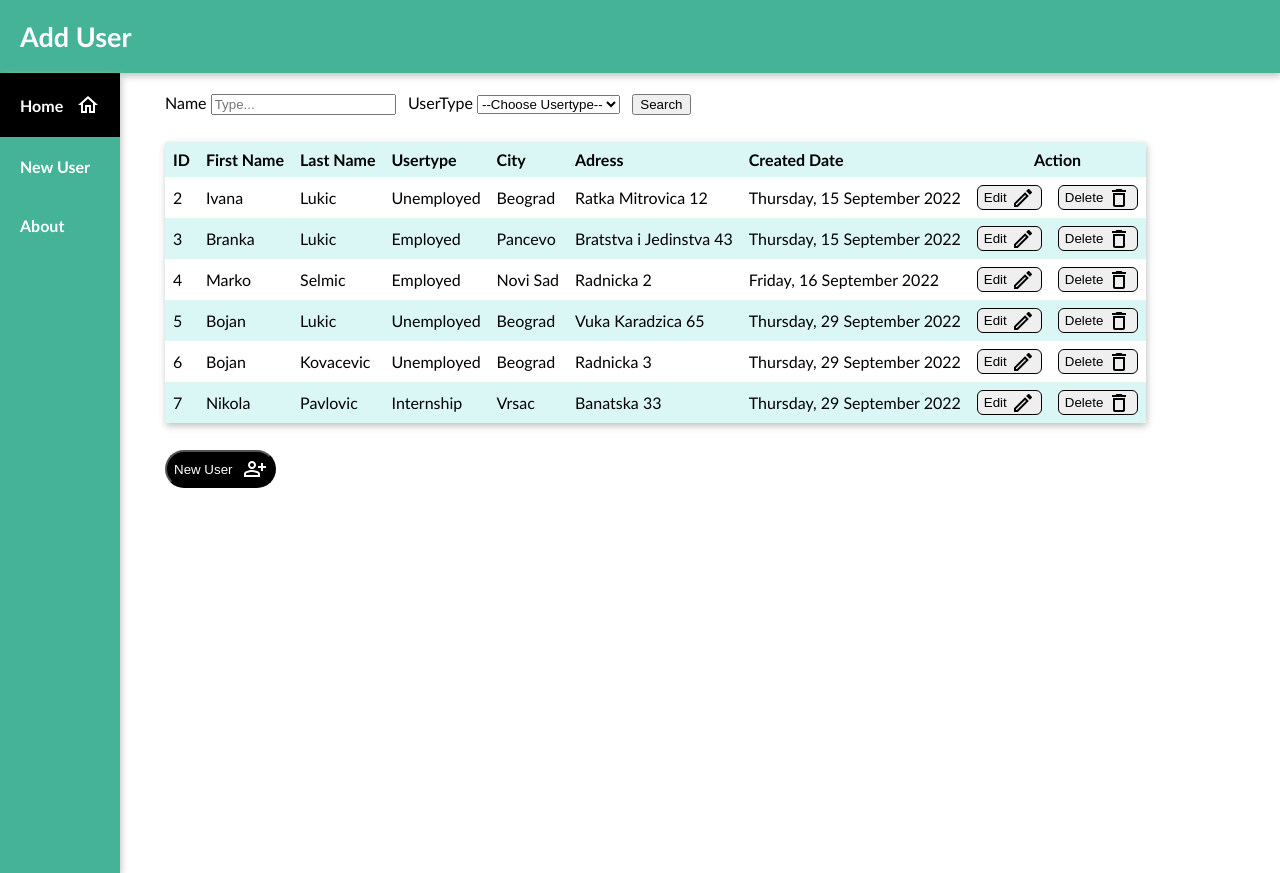
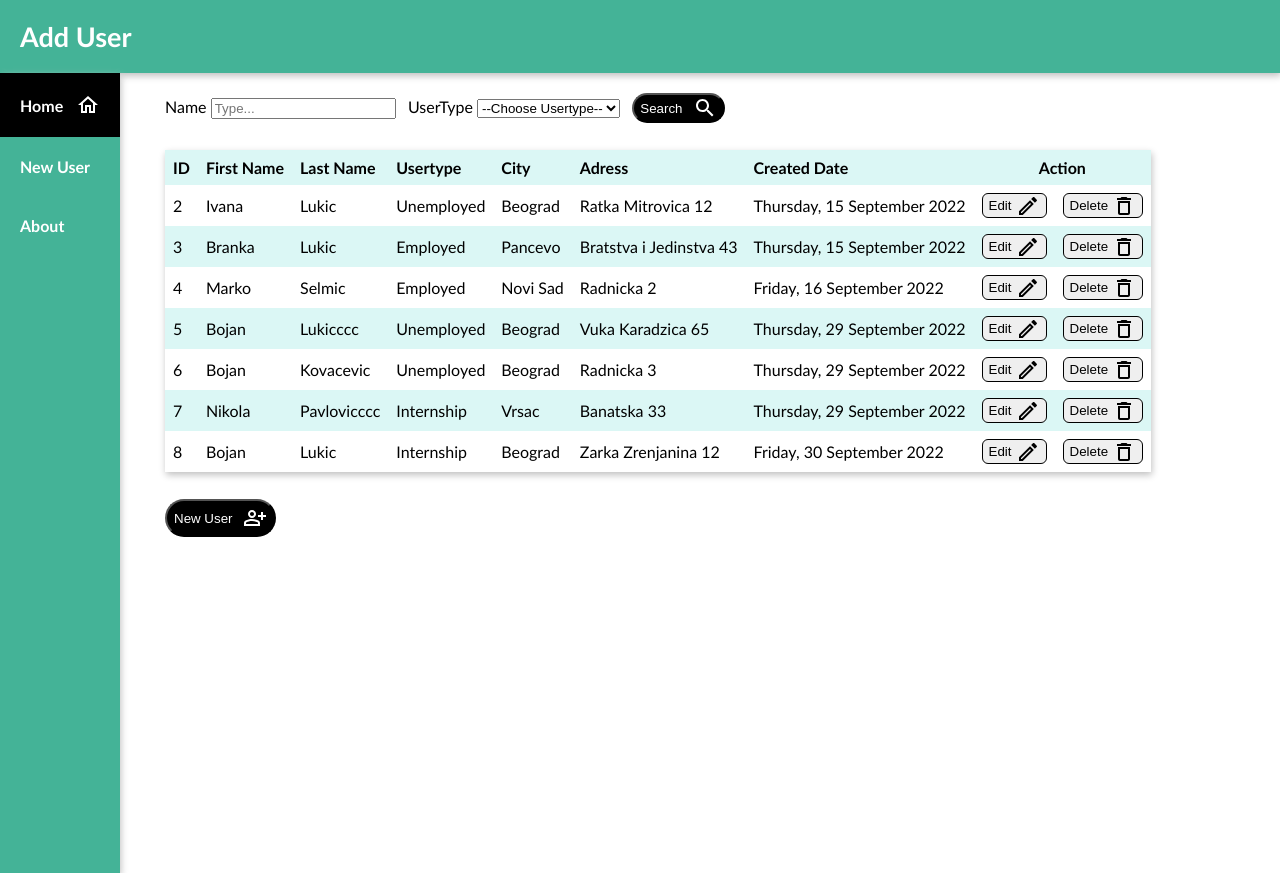
Before and after one commit to bojanlukic/React-Add-User, a React (Create React App) app: page / in a window 1280 px wide. Built offline with nearby package versions, Linux system fonts and the light colour scheme; data requests are answered from the project's data file.

Commit message:
Css mostly

```diff
--- a/db.json
+++ b/db.json
@@ -8,7 +8,7 @@
       "adress": "Ratka Mitrovica 12",
       "createdDate": "Thursday, 15 September 2022",
       "id": 2,
-      "ModifiedDate": "Tuesday, 27 September 2022"
+      "ModifiedDate": "Friday, 30 September 2022"
     },
     {
       "firstName": "Branka",
@@ -31,12 +31,13 @@
     },
     {
       "firstName": "Bojan",
-      "lastName": "Lukic",
+      "lastName": "Lukicccc",
       "userType": "Unemployed",
       "city": "Beograd",
       "adress": "Vuka Karadzica 65",
       "createdDate": "Thursday, 29 September 2022",
-      "id": 5
+      "id": 5,
+      "ModifiedDate": "Friday, 30 September 2022"
     },
     {
       "firstName": "Bojan",
@@ -49,12 +50,22 @@
     },
     {
       "firstName": "Nikola",
-      "lastName": "Pavlovic",
+      "lastName": "Pavlovicccc",
       "userType": "Internship",
       "city": "Vrsac",
       "adress": "Banatska 33",
       "createdDate": "Thursday, 29 September 2022",
-      "id": 7
+      "id": 7,
+      "ModifiedDate": "Friday, 30 September 2022"
+    },
+    {
+      "firstName": "Bojan",
+      "lastName": "Lukic",
+      "userType": "Internship",
+      "city": "Beograd",
+      "adress": "Zarka Zrenjanina 12",
+      "createdDate": "Friday, 30 September 2022",
+      "id": 8
     }
   ]
 }
--- a/src/App.css
+++ b/src/App.css
@@ -18,7 +18,6 @@ header {
   display: flex;
   align-items: center;
   justify-content:flex-start;
-
 }
 .page-body {
   display: flex;
@@ -45,6 +44,7 @@ ul {
   margin: 0px;
   padding: 0px;
   width: 100%;
+  list-style-type: none;
 }
 li {
   display: block;
@@ -52,7 +52,6 @@ li {
 li div {
   display: block;
   padding: 20px;
-  background-color: rgb(68, 179, 151);
 
 }
 li div:hover {
@@ -66,11 +65,6 @@ li a:visited {
   text-decoration: none;
 }
 
-li a.active,
-li a.active:link,
-li a.active:visited {
-  color: white;
-}
 li a.active div {
   background-color: black;
 }
@@ -83,8 +77,7 @@ li a.active div {
 tr:nth-child(even) {
   background: rgb(219, 247, 245);
 }
-td,
-th {
+td, th {
   padding: 8px;
   font-size: 16px;
 
--- a/src/components/AddPersonForm.js
+++ b/src/components/AddPersonForm.js
@@ -21,8 +21,7 @@ function AddPersonForm() {
     });
   };
 
-  const submit = (e) => {
-    e.preventDefault();
+  const handlerOnClick = (e) => {
     console.log("Submitujemo podatke za novog korisnika:", state);
 
     const options = {
@@ -31,7 +30,7 @@ function AddPersonForm() {
       month: "long",
       day: "numeric",
     };
-    const date = new Date(Date.now());
+    const date = new Date();
     const dateFormated = date.toLocaleString("en-GB", options);
 
     fetch("http://localhost:3000/PERSON/", {
@@ -55,7 +54,6 @@ function AddPersonForm() {
   return (
     <div className="app">
       <h1>Add new user</h1>
-      <form onSubmit={submit}>
         <div className="field">
           <label>First Name</label>
           <input
@@ -111,7 +109,7 @@ function AddPersonForm() {
           />
         </div>
         <div className="twoButtons">
-          <button className="btnAdd" type="submit">
+          <button className="btnAdd" onClick={handlerOnClick}>
             Add user
           </button>
           <button
@@ -123,7 +121,6 @@ function AddPersonForm() {
             Cancel
           </button>
         </div>
-      </form>
     </div>
   );
 }
--- a/src/components/EditPersonForm.js
+++ b/src/components/EditPersonForm.js
@@ -3,12 +3,13 @@ import { useNavigate, useParams } from "react-router-dom";
 import "../components/EditPersonForm.css";
 
 function EditPersonForm() {
+
   let { id } = useParams();
   const navigate = useNavigate();
   const [state, setState] = useState({
     firstName: "",
     lastName: "",
-    userType: "Unemployed",
+    userType: "",
     city: "",
     adress: "",
   });
@@ -41,10 +42,11 @@ function EditPersonForm() {
         ...state,
         [e.target.name]: value,
       });
+
   };
 
   const handlerOnClick = (e) => {
-    e.preventDefault();
+
     console.log("Submitujemo podatke za izmenu korisnika:", state);
 
       const options = {
--- a/src/components/Persons.css
+++ b/src/components/Persons.css
@@ -50,3 +50,22 @@ margin-top: 15px;
 .edit{
   margin-right: -6px;
 }
+.btnSearch{
+  cursor: pointer;
+  background-color: black;
+  color: white;
+  /* padding: 4px 8px; */
+  border-radius: 25px;
+  transition: all 0.3s ease;
+
+}
+.btnSearch:hover {
+  background-color: rgb(68, 179, 151);
+}
+span{
+  display: flex;
+  flex-direction: row;
+  justify-content: center;
+  align-items: center;
+
+}
--- a/src/components/Persons.js
+++ b/src/components/Persons.js
@@ -4,6 +4,8 @@ import "./Persons.css";
 import EditOutlinedIcon from "@mui/icons-material/EditOutlined";
 import DeleteOutlineOutlinedIcon from "@mui/icons-material/DeleteOutlineOutlined";
 import PersonAddAltOutlinedIcon from "@mui/icons-material/PersonAddAltOutlined";
+import SearchIcon from '@mui/icons-material/Search';
+
 
 function Persons() {
   const navigate = useNavigate();
@@ -27,12 +29,10 @@ function Persons() {
   };
 
   const handlerOnClick = () => {
-    const filteredPersons = employees.filter(
-      (item) =>
-        item.firstName.toLowerCase().startsWith(name) &&
-        item.userType.includes(position)
-    );
+    const filteredPersons = employees.filter((item) => item.firstName.toLowerCase().startsWith(name.toLowerCase()) && item.userType.includes(position));
     setEmployees(filteredPersons);
+    setName("");
+    setPosition("");
   };
 
   const deletePerson = (id) => {
@@ -56,6 +56,7 @@ function Persons() {
           type="text"
           name="name"
           placeholder="Type..."
+          value={name}
           onChange={(e) => {
             setName(e.target.value);
           }}
@@ -64,6 +65,7 @@ function Persons() {
         <label>UserType</label>&nbsp;
         <select
           name="usertype"
+          value={position}
           onChange={(e) => {
             setPosition(e.target.value);
           }}
@@ -74,7 +76,7 @@ function Persons() {
           <option value="Unemployed">Unemployed</option>
         </select>
         &nbsp; &nbsp;
-        <button onClick={handlerOnClick}>Search</button>
+        <button className="btnSearch" onClick={handlerOnClick}><span>Search <SearchIcon/></span></button>
       </div>
 
       <table className="table">
@@ -116,11 +118,7 @@ function Persons() {
                 </td>
                 <td>
                   <button
-                    className="btnDelete"
-                    onClick={(e) => {
-                      deletePerson(employee.id);
-                    }}
-                  >
+                    className="btnDelete" onClick={(e) => { deletePerson(employee.id) }} >
                     <div className="edit">Delete</div>
                     <DeleteOutlineOutlinedIcon />
                   </button>
@@ -141,7 +139,7 @@ function Persons() {
           navigate("/add");
         }}
       >
-        New User <PersonAddAltOutlinedIcon />{" "}
+        New User <PersonAddAltOutlinedIcon />
       </button>
     </div>
   );
```
Lines whose indentation alone changed are shown as unchanged.
